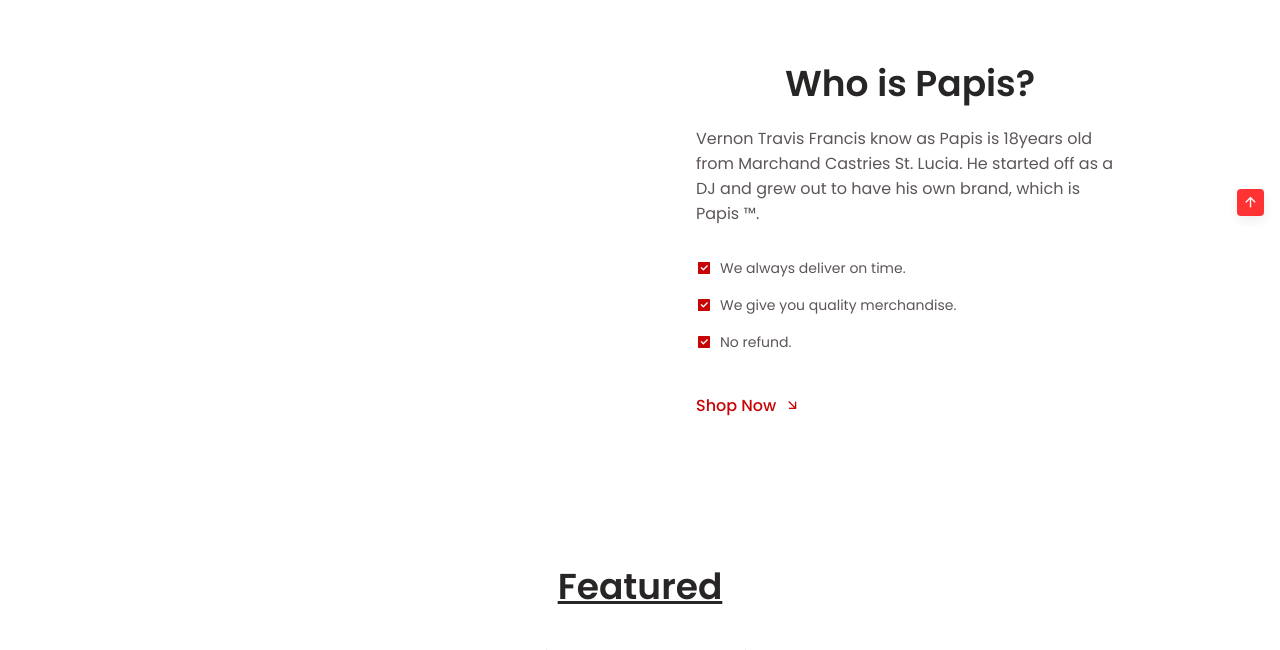
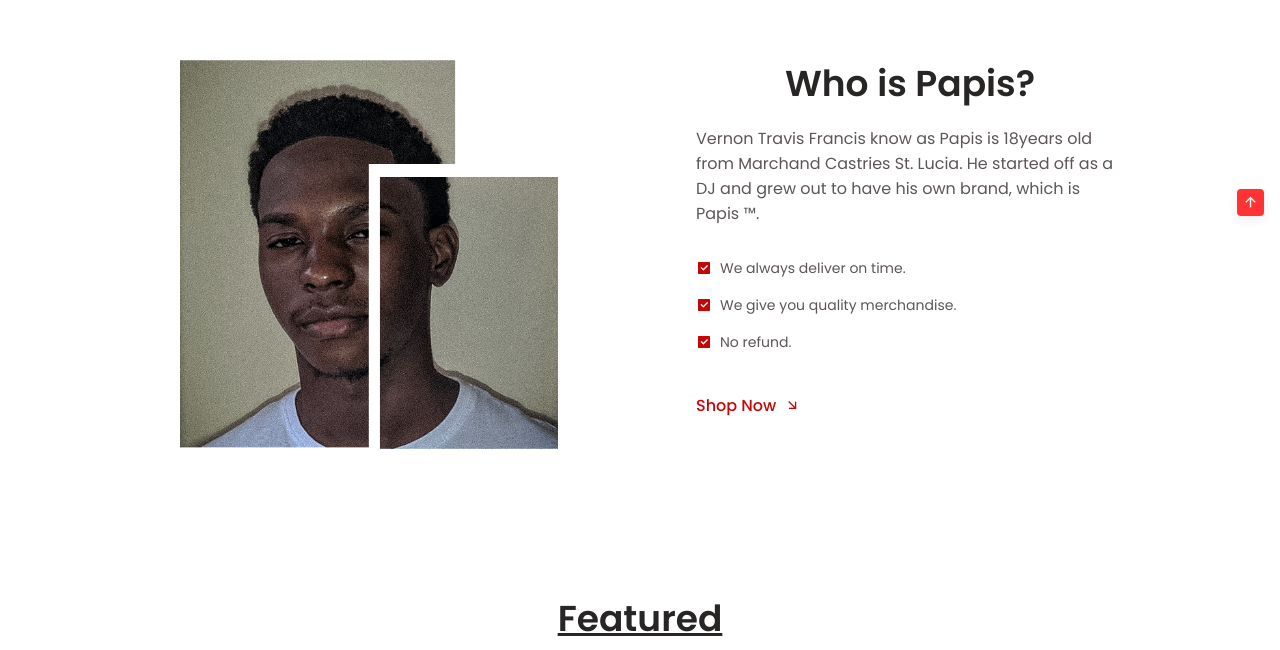
Before and after one commit to vernon758/papis.github.io, a plain HTML site: page index.html in a window 1280 px wide. Shown: the part 824-1474 px from the top of the page. Drawn offline with nearby package versions, Linux system fonts and the light colour scheme.

Commit message:
Update index.html

```diff
--- a/index.html
+++ b/index.html
@@ -115,7 +115,7 @@
   <!--==================== ABOUT ====================-->
   <section class="about section container" id="about">
     <div class="about__container grid">
-        <img src="assets/img/aout.png" alt="" class="about__img">
+        <img src="assets/img/about.png" alt="" class="about__img">
 
         <div class="about__data">
             <h2 class="section__title about__title">
```
